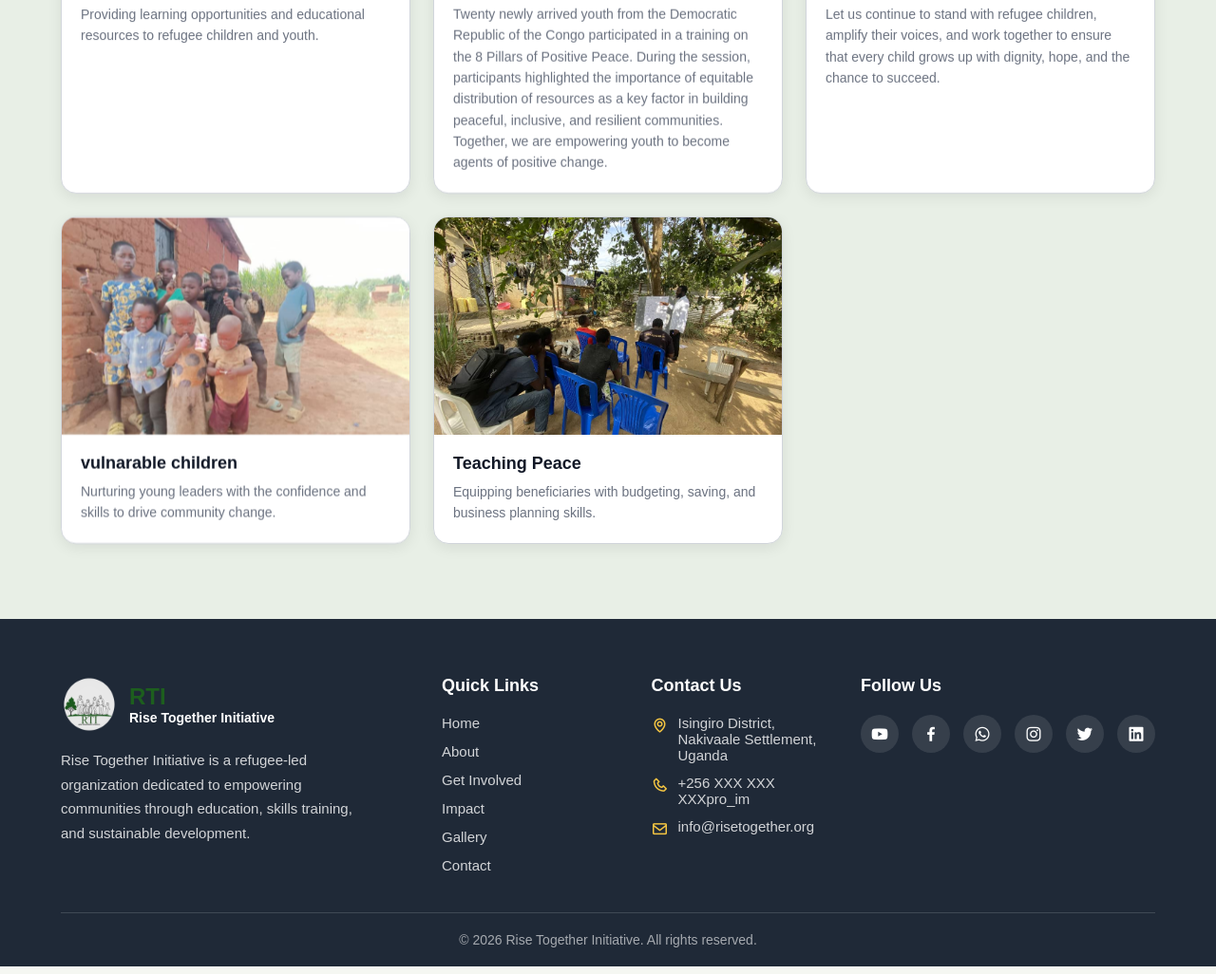
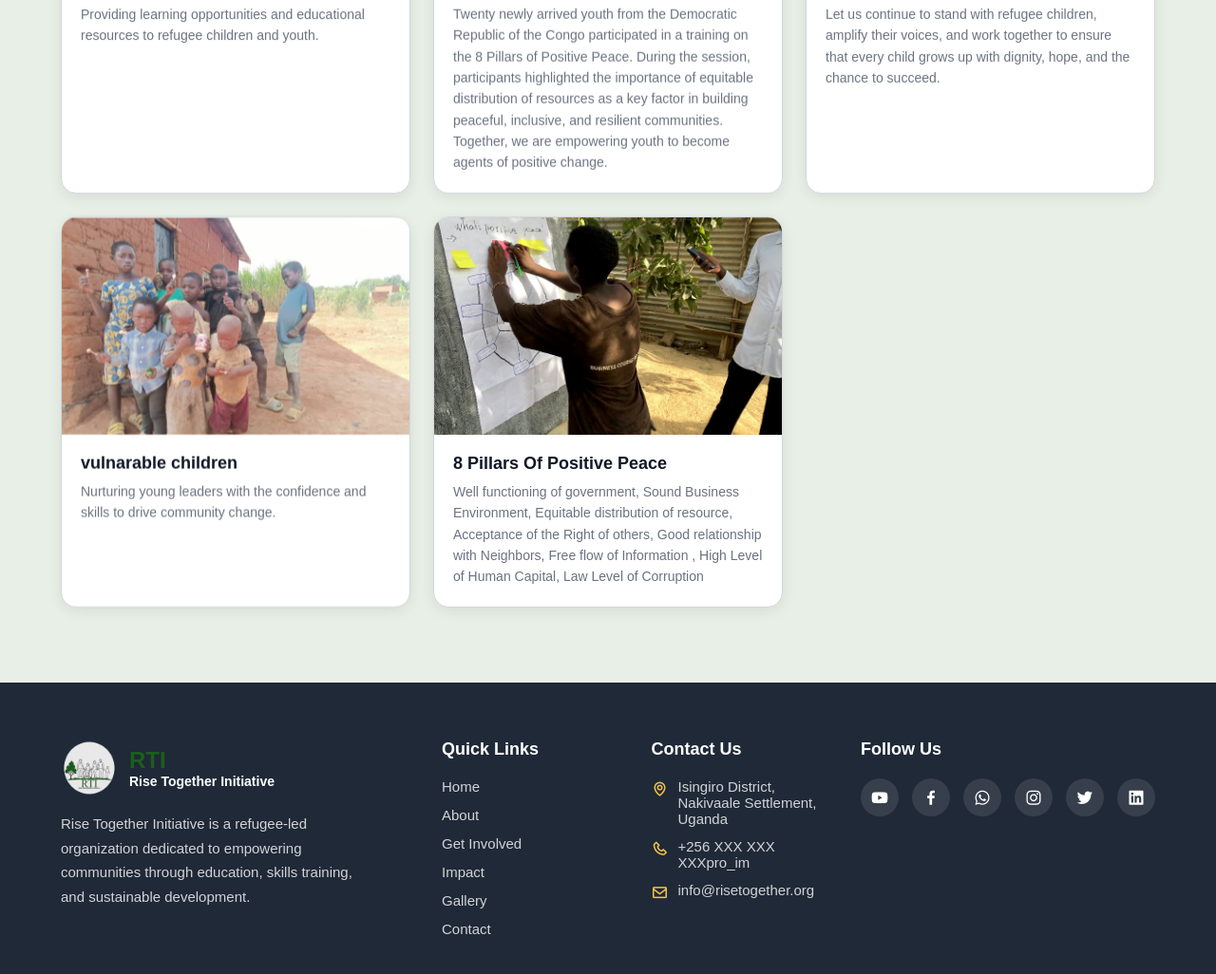
Before and after one commit to GrideLock/RTI, a website: page index.html in a window 1280 px wide. Shown: the part 9862-10888 px from the top of the page at 95% size. Drawn offline with nearby package versions, Linux system fonts and the light colour scheme.

Commit message:
text update

```diff
--- a/index.html
+++ b/index.html
@@ -508,11 +508,11 @@
                 </div>
                 <div class="gallery-activity-card" onclick="openGalleryLightbox(12)">
                     <div class="gallery-activity-image">
-                        <img src="rti_16.jpeg" alt="Financial literacy training">
+                        <img src="rti_20.jpeg" alt="Financial literacy training">
                     </div>
                     <div class="gallery-activity-caption">
-                        <h4>Teaching Peace</h4>
-                        <p>Equipping beneficiaries with budgeting, saving, and business planning skills.</p>
+                        <h4>8 Pillars Of Positive Peace</h4>
+                        <p>Well functioning of government, Sound Business Environment, Equitable distribution of resource, Acceptance of the Right of others, Good relationship with Neighbors, Free flow of Information ,  High Level of Human Capital,  Law Level of Corruption</p>
                     </div>
                 </div>
             </div>
```
Also changed, not shown: rti_20.jpeg (added).
